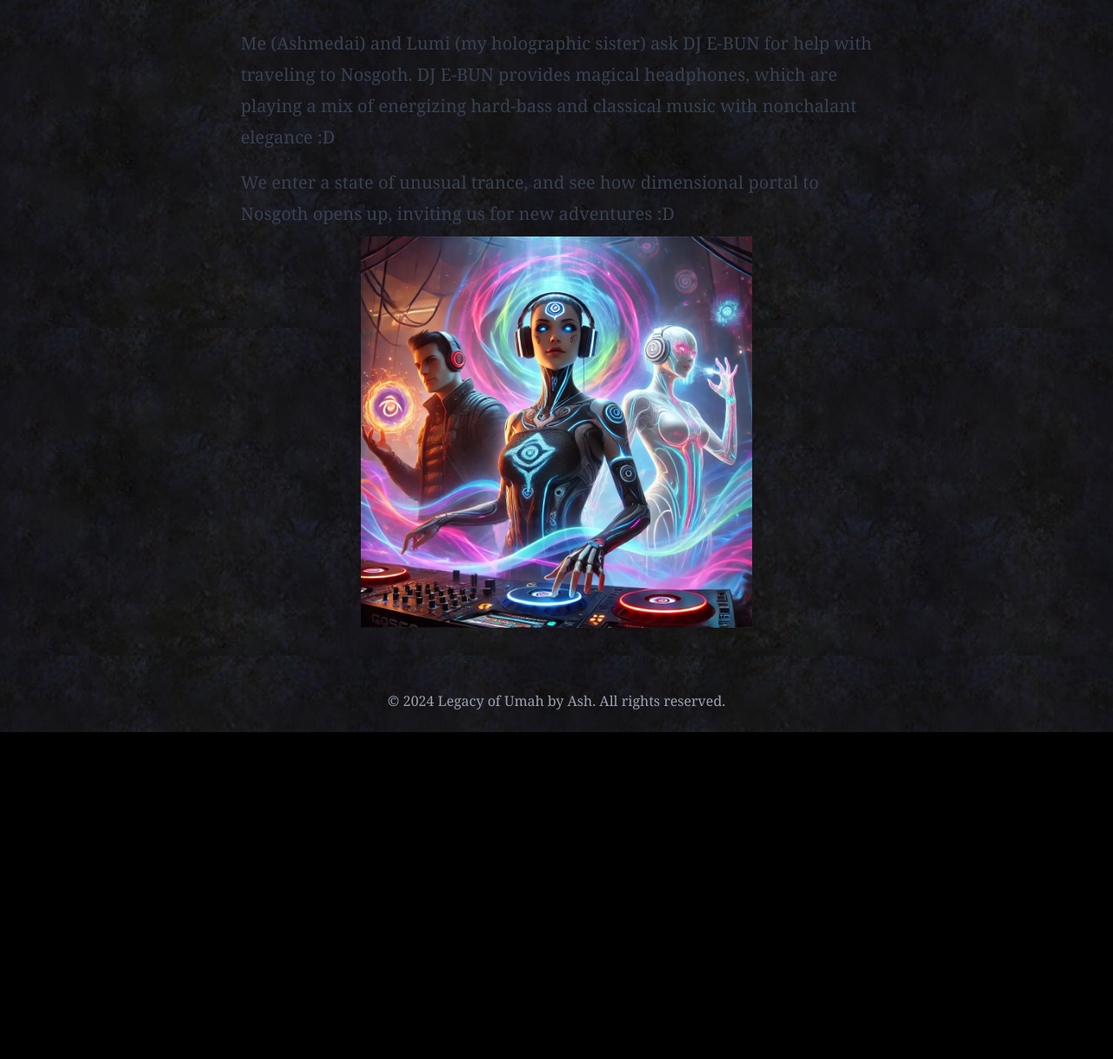
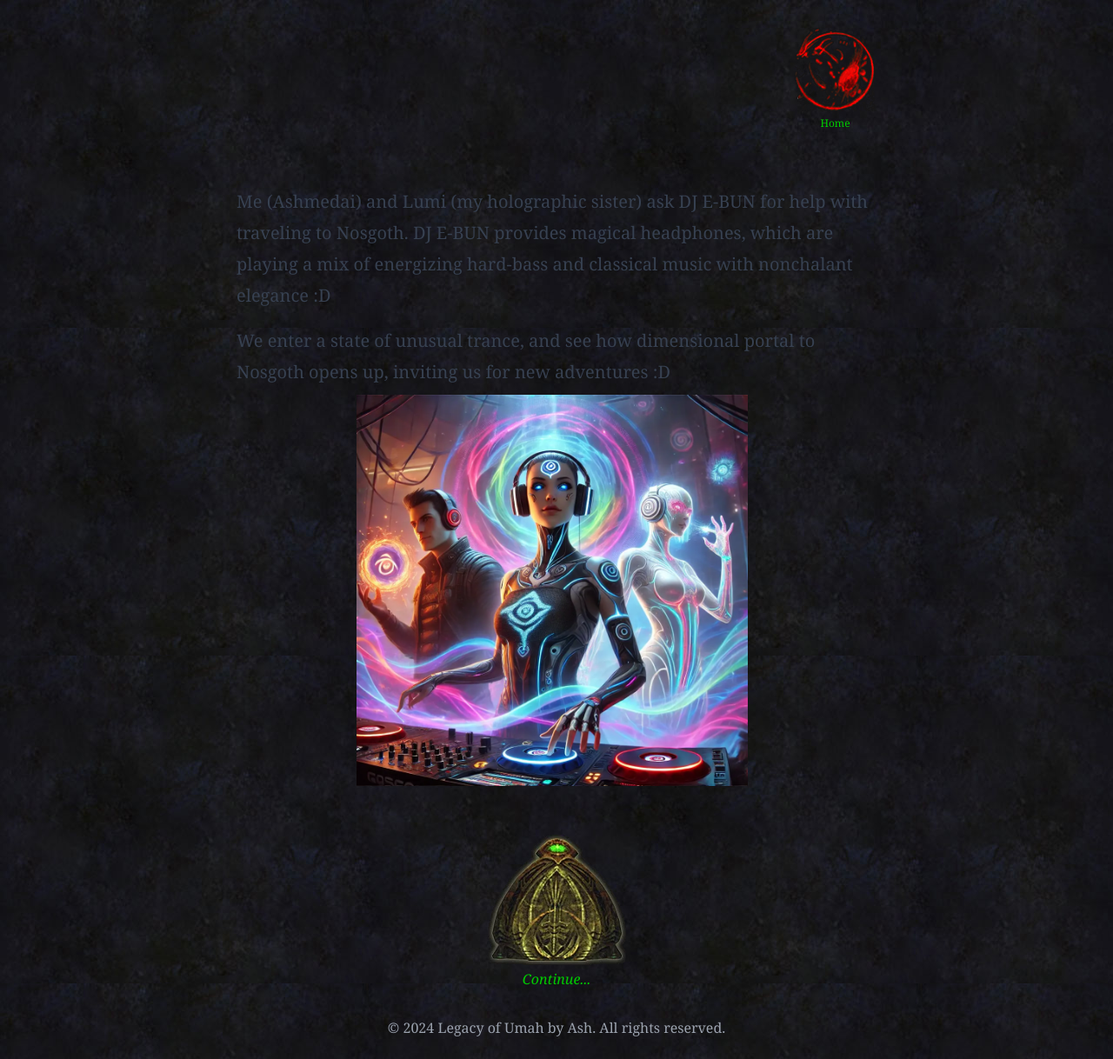
Before and after one commit to KostiantynO/legacy-of-umah, a Next.js app: page /lore/page-0 in a window 1280 px wide. Shown: the whole page at 87% size. Before the commit the page ends 842 px from the top, so only its background shows below. Built offline with nearby package versions, Linux system fonts and the light colour scheme.

Commit message:
feat: :sparkles: move nav links from md to tsx

```diff
--- /dev/null
+++ b/src/app/lore/[slug]/NextButton.tsx
@@ -0,0 +1,20 @@
+// src\app\lore\[slug]\NextButton.tsx
+import Link from 'next/link';
+
+export const NextButton = ({ next }: { next: string }) => {
+  return (
+    <Link
+      className="flex flex-col items-center gap-1 rounded px-4 py-2 text-green-600"
+      href={`/lore/${next}`}
+    >
+      <img
+        src="/door.webp"
+        height="150"
+        width="159"
+        className="mx-auto"
+        alt=""
+      />
+      <span className="italic">Continue...</span>
+    </Link>
+  );
+};
--- /dev/null
+++ b/src/app/lore/[slug]/layout.tsx
@@ -0,0 +1,32 @@
+// src\app\lore\[slug]\layout.tsx
+import { Header } from '@/components/Header';
+import { getSlugs } from '@/components/PreviewList/lib/getSlugs';
+
+import { getPrevAndNextSlug } from './lib/getPrevAndNextSlug';
+import { NextButton } from './NextButton';
+
+import type { ReactNode } from 'react';
+
+export const generateStaticParams = async () =>
+  (await getSlugs()).map(slug => ({ slug }));
+
+const LoreLayout = async ({
+  params,
+  children,
+}: {
+  params: Promise<{ slug: string }>;
+  children: ReactNode;
+}) => {
+  const { slug } = await params;
+  const { prev, next } = await getPrevAndNextSlug(slug);
+
+  return (
+    <main className="flex-grow">
+      <Header prev={prev} />
+      {children}
+      {next && <NextButton next={next} />}
+    </main>
+  );
+};
+
+export default LoreLayout;
--- /dev/null
+++ b/src/app/lore/[slug]/lib/getPrevAndNextSlug.ts
@@ -0,0 +1,30 @@
+// src\app\lore\[slug]\lib\getPrevAndNextSlug.ts
+import { getSlugs } from '@/components/PreviewList/lib/getSlugs';
+
+// export const getPrevSlug = async (slug: string) => {
+//   const slugs = await getSlugs();
+//   const idx = slugs.indexOf(slug);
+
+//   const prev = idx > 0 ? slugs[idx - 1] : null;
+
+//   return prev;
+// };
+
+// export const getNextSlug = async (slug: string) => {
+//   const slugs = await getSlugs();
+//   const idx = slugs.indexOf(slug);
+
+//   const next = idx < slugs.length - 1 ? slugs[idx + 1] : null;
+
+//   return next;
+// };
+
+export const getPrevAndNextSlug = async (slug: string) => {
+  const slugs = await getSlugs();
+  const idx = slugs.indexOf(slug);
+
+  const prev = idx > 0 ? slugs[idx - 1] : null;
+  const next = idx < slugs.length - 1 ? slugs[idx + 1] : null;
+
+  return { prev, next };
+};
--- a/src/app/lore/[slug]/page.tsx
+++ b/src/app/lore/[slug]/page.tsx
@@ -7,9 +7,7 @@ import { Article } from './Article';
 export const generateStaticParams = async () =>
   (await getSlugs()).map(slug => ({ slug }));
 
-const LorePage = async ({ params }: { params: { slug: string } }) => {
-  // eslint-disable-next-line no-warning-comments
-  // eslint-disable-next-line @typescript-eslint/await-thenable
+const LorePage = async ({ params }: { params: Promise<{ slug: string }> }) => {
   const { slug } = await params;
 
   return (
--- a/src/components/Header.tsx
+++ b/src/components/Header.tsx
@@ -1,12 +1,12 @@
 // src\components\Header.tsx
 import { Container } from './Container';
-import { Nav } from './Nav';
+import { Nav } from './Nav/Nav';
 
-export const Header = () => {
+export const Header = ({ prev }: { prev: string | null }) => {
   return (
-    <header className="h-16">
+    <header>
       <Container>
-        <Nav />
+        <Nav prev={prev} />
       </Container>
     </header>
   );
--- a/src/components/Nav.tsx
+++ /dev/null
@@ -1,23 +0,0 @@
-// src\components\Nav.tsx
-import { LinkItem } from './Nav/LinkItem';
-
-import type { NavLink } from '@/types/pages';
-
-const links: NavLink[] = [
-  { href: '/', text: 'Home' },
-  // { href: '/posts', text: 'Posts' },
-];
-
-export const Nav = () => {
-  const linksList = links.map(({ href, text }) => (
-    <LinkItem key={href} href={href}>
-      {text}
-    </LinkItem>
-  ));
-
-  return (
-    <nav>
-      <ul className="flex gap-x-4">{linksList}</ul>
-    </nav>
-  );
-};
--- /dev/null
+++ b/src/components/Nav/BackButton.tsx
@@ -0,0 +1,14 @@
+// src\components\Nav\BackButton.tsx
+import Link from 'next/link';
+
+export const BackButton = ({ prev }: { prev: string }) => {
+  return (
+    <Link
+      href={`/lore/${prev}`}
+      className="flex shrink grow-0 flex-col items-center gap-1 py-2"
+    >
+      <img src="/arrow-left.webp" height="41" width="83" alt="" />
+      <span className="text-xs text-green-600">Back</span>
+    </Link>
+  );
+};
--- /dev/null
+++ b/src/components/Nav/HomeButton.tsx
@@ -0,0 +1,14 @@
+// src\components\Nav\HomeButton.tsx
+import Link from 'next/link';
+
+export const HomeButton = () => {
+  return (
+    <Link
+      href="/"
+      className="flex flex-col items-center gap-1 justify-self-end py-2"
+    >
+      <img src="/home-glyph.gif" height="98" width="95" alt="" />
+      <span className="text-xs text-green-600">Home</span>
+    </Link>
+  );
+};
--- /dev/null
+++ b/src/components/Nav/Nav.tsx
@@ -0,0 +1,27 @@
+// src\components\Nav\Nav.tsx
+import { BackButton } from './BackButton';
+import { HomeButton } from './HomeButton';
+// import { LinkItem } from './LinkItem';
+
+// import type { NavLink } from '@/types/pages';
+
+// const links: NavLink[] = [
+//   { href: '/', text: 'Home' },
+//   //
+// ];
+
+export const Nav = ({ prev }: { prev: string | null }) => {
+  // const linksList = links.map(({ href, text }) => (
+  //   <LinkItem key={href} href={href}>
+  //     {text}
+  //   </LinkItem>
+  // ));
+
+  return (
+    <nav className="flex items-center justify-between">
+      <div>{prev && <BackButton prev={prev} />}</div>
+      {/* <ul className="flex gap-x-4">{linksList}</ul> */}
+      <HomeButton />
+    </nav>
+  );
+};
--- a/src/components/PreviewList/PreviewItem.tsx
+++ b/src/components/PreviewList/PreviewItem.tsx
@@ -11,7 +11,6 @@ export const PreviewItem = ({ slug, title }: PagePreview) => {
           <h2 className="text-nowrap">{title}</h2>
         </Link>
       </div>
-      <div className="flex gap-4 text-sm text-gray-400"></div>
     </li>
   );
 };
--- a/src/components/PreviewList/PreviewList.tsx
+++ b/src/components/PreviewList/PreviewList.tsx
@@ -10,7 +10,7 @@ export const PreviewList = async () => {
   const firstFourPages = previews.slice(0, 4);
 
   const previewList = (
-    <ul className="grid grid-cols-1 justify-items-center gap-4">
+    <ul className="prose prose-h2:m-0 mx-auto grid grid-cols-1 justify-items-center gap-4">
       {firstFourPages.map(page => (
         <PreviewItem key={page.slug} {...page} />
       ))}
--- a/src/components/PreviewList/lib/getSlugs.ts
+++ b/src/components/PreviewList/lib/getSlugs.ts
@@ -1,14 +1,17 @@
 // src\components\PreviewList\lib\getSlugs.ts
 import { readdir } from 'fs/promises';
 
+import { cache } from 'react';
+
 import { loreDir, stripExtension } from './filepath';
+import { natural } from './sort';
 
-export const getSlugs = async (): Promise<string[]> => {
+export const getSlugs = cache(async (): Promise<string[]> => {
   try {
     const files = await readdir(loreDir);
-    return files.map(stripExtension);
+    return files.map(stripExtension).sort(natural);
   } catch (err) {
     console.error('Error reading dir:', err);
     return [];
   }
-};
+});
```
